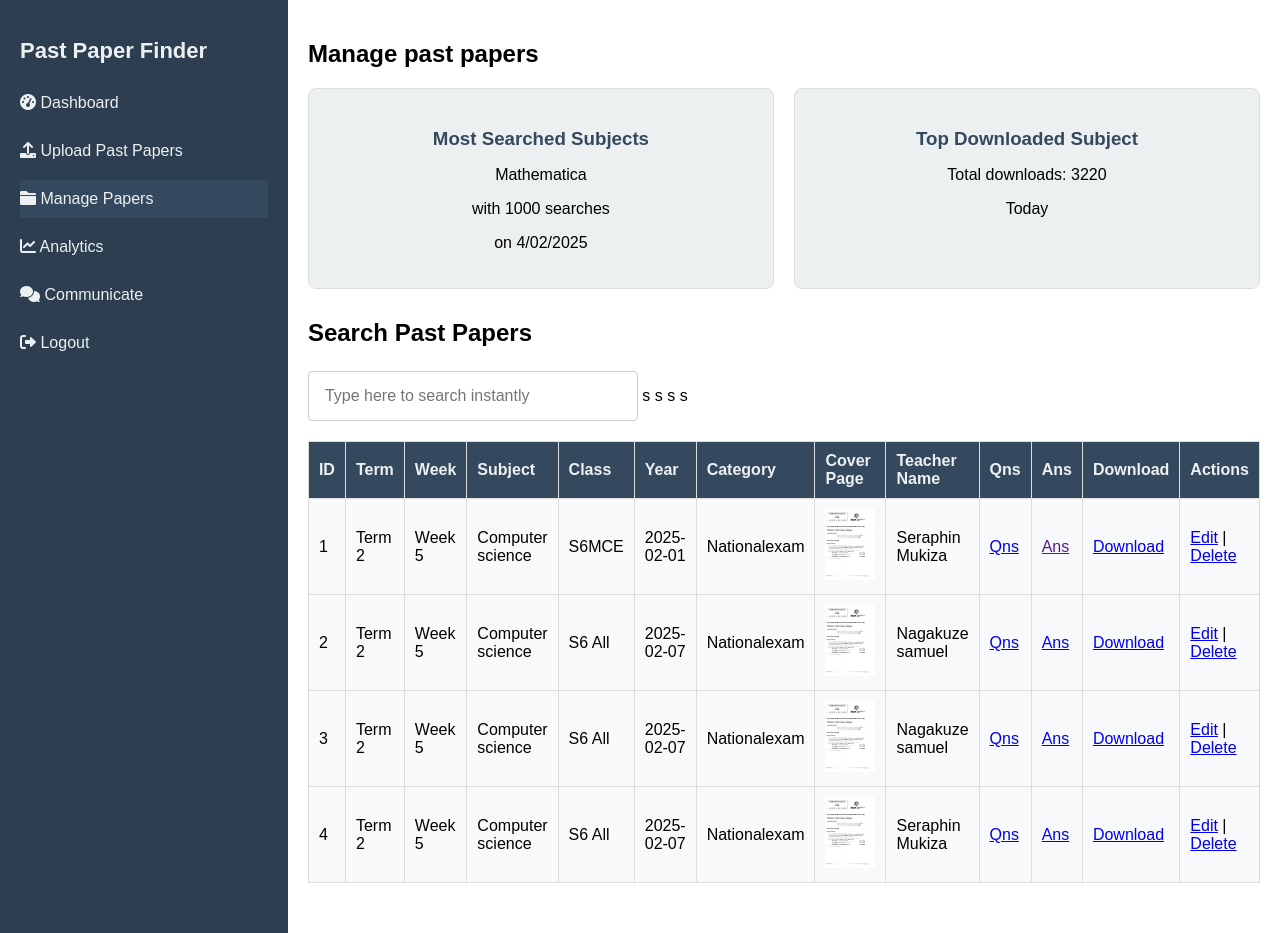
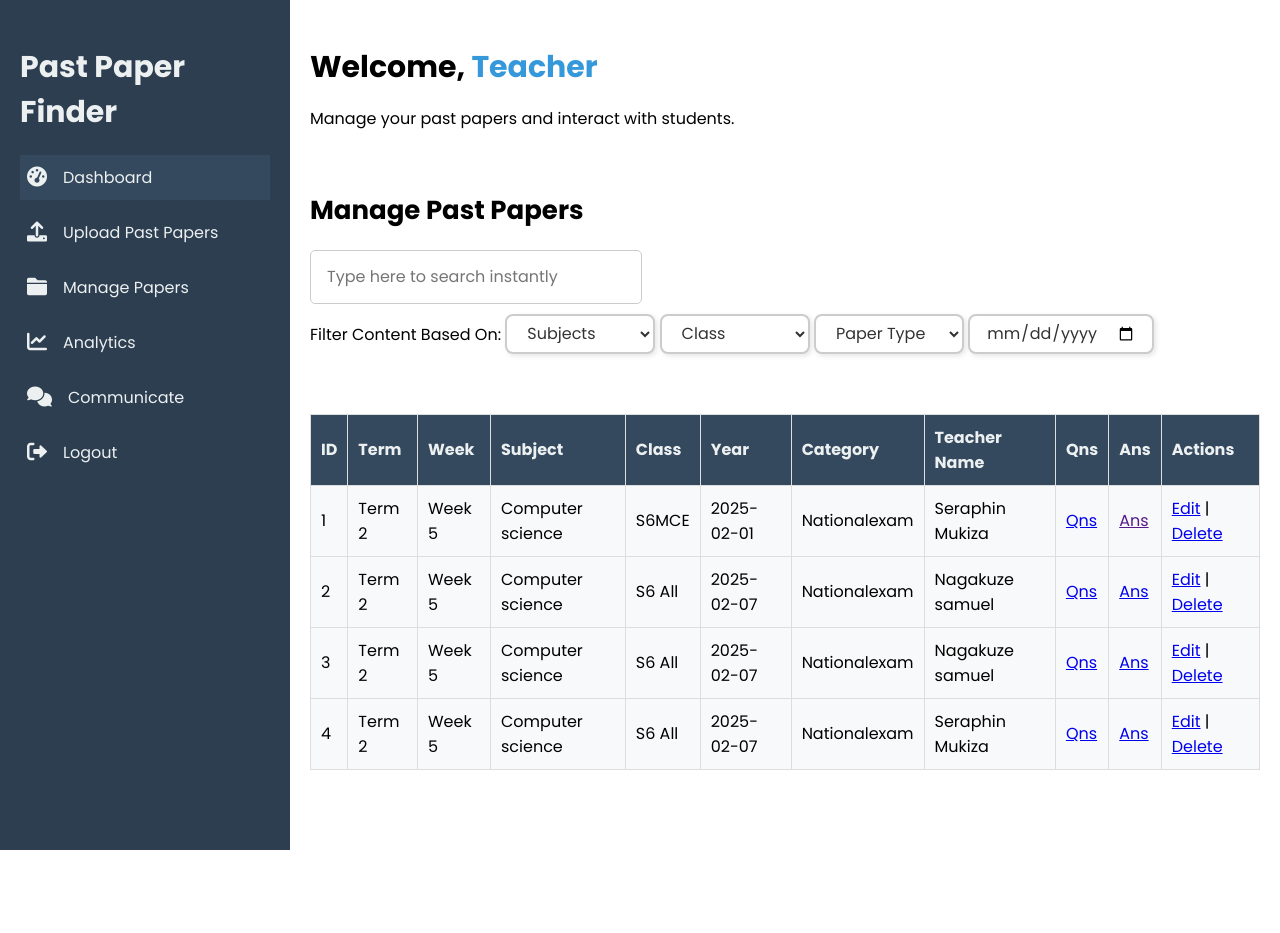
Before and after one commit to Gisubizojeanbaptiste1/pastpaperfinder, a PHP site: page /managepastpaperteacher.php in a window 1280 px wide. After the commit the page ends 850 px from the top, so only its background shows below. Run offline with PHP 8.4, Linux system fonts and the light colour scheme; a user stored in the database is signed in; data comes from the database, SQL or seed files in the repository.

Commit message:
new comits

```diff
--- a/managepastpaperteacher.php
+++ b/managepastpaperteacher.php
@@ -1,65 +1,110 @@
 <?php
-include 'connection.php';
+// session_start();
+// include 'connection.php';
+
+// if (!isset($_SESSION['user_id'])) {
+//     die("User not logged in!");
+// }
+include('connection.php');
+
 if (session_status() === PHP_SESSION_NONE) {
     session_start();
 }
 
 if (!isset($_SESSION['id'])) {
-    header('location:loginstudent.php');
+    header('location:loginteacher.php');
     exit();
 }
+?>
 
-?>
+
 <!DOCTYPE html>
 <html lang="en">
 <head>
   <meta charset="UTF-8">
   <meta name="viewport" content="width=device-width, initial-scale=1.0">
-  <title>Manage Past Papers</title>
-  <link rel="stylesheet" href="mangepastpaperteacher.css">
+  <title>Teacher Dashboard | Past Paper Finder</title>
+  <link rel="stylesheet" href="teacherDashboard.css">
   <link rel="stylesheet" href="https://cdnjs.cloudflare.com/ajax/libs/font-awesome/6.0.0/css/all.min.css">
 </head>
 <body>
-  <div class="container">
+  <div class="teacher-dashboard">
     <!-- Sidebar -->
     <aside class="sidebar">
       <h2>Past Paper Finder</h2>
       <nav>
-        <a href="teacherDashboard.php"><i class="fa fa-tachometer-alt"></i> Dashboard</a>
+        <a href="teacherDashboard.php" class="active"><i class="fa fa-tachometer-alt"></i> Dashboard</a>
         <a href="uploadsteacher.php"><i class="fa fa-upload"></i> Upload Past Papers</a>
-        <a href="managepastpaperteacher.php" class="active"><i class="fa fa-folder"></i> Manage Papers</a>
+        <a href="managepastpaperteacher.php"><i class="fa fa-folder"></i> Manage Papers</a>
         <a href="#analytics"><i class="fa fa-chart-line"></i> Analytics</a>
         <a href="communicate.php"><i class="fa fa-comments"></i> Communicate</a>
-        <a href="logout.php"><i class="fa fa-sign-out-alt"></i> Logout</a>
+        <a href="teacherlogout.php"><i class="fa fa-sign-out-alt"></i> Logout</a>
       </nav>
     </aside>
 
     <!-- Main Content -->
     <main>
-      <!-- Analytics -->
-      <section id="analytics" class="analytics">
-        <h2>Manage past papers</h2>
-        <div class="stats">
-    <div class="stat-card">
-        <h3>Most Searched Subjects</h3>
-        <p>Mathematica</p>
-        <p>with 1000 searches</p>
-        <p>on 4/02/2025</p>
-    </div>
-    <div class="stat-card">
-        <h3>Top Downloaded Subject</h3>
-        <p>Total downloads: 3220</p>
-        <p>Today</p>
-    </div>
-</div>
-
+      <!-- Welcome Section -->
+      <section class="welcome">
+        <h1>Welcome, <span>Teacher</span></h1>
+        <p>Manage your past papers and interact with students.</p>
       </section>
 
       <!-- Manage Past Papers -->
       <section id="manage" class="manage">
-        <h2>Search Past Papers</h2>
+        <h2>Manage Past Papers</h2>
+
+        <!-- Filter Inputs -->
         <input type="text" id="searchInput" placeholder="Type here to search instantly" onkeyup="searchTable()"
-        style="width:19rem;height:2rem;padding-left:1rem;" class="searching_colors">
+          style="width:19rem;height:2rem;padding-left:1rem;" class="search-input"> <br>
+
+        <label for="">Filter Content Based On: </label>
+        <select name="subject" id="subjectFilter" class="select_option">
+            <option value="">Subjects</option>
+            <option value="chemistry">Chemistry</option>
+            <option value="Biology">Biology</option>
+            <option value="Physics">Physics</option>
+            <option value="generalpaper">General paper</option>
+            <option value="english">English</option>
+            <option value="kinyearwanda">Kinyarwanda</option>
+            <option value="entrepreneurship">Entrepreneurship</option>
+            <option value="computerscience">Computer Science</option>
+            <option value="java">Java</option>
+            <option value="math">Math</option>
+            <option value="economics">Economics</option>
+            <option value="networking">Networking</option>
+            <option value="database">Database</option>
+            <option value="history">History</option>
+            <option value="geography">Geography</option>
+            <option value="literature">Literature</option>
+        </select>
+
+        <select name="class" id="classFilter" class="select_option">
+            <option value="">Class</option>
+            <?php
+            include('connection.php');
+            $q = "SELECT * FROM class";
+            $s = mysqli_query($conn, $q);
+            while ($r = mysqli_fetch_assoc($s)) {
+                echo "<option value='{$r['id']}'>{$r['classname']}</option>";
+            }
+            ?>
+        </select>
+
+        <select name="category" id="categoryFilter" class="select_option">
+            <option value="nationalexamination">Paper Type</option>
+            <option value="exam">Exam</option>
+            <option value="mock">Mock</option>
+            <option value="weeklyexam">Weekly Exam</option>
+            <option value="test">Test</option>
+            <option value="quiz">Quiz</option>
+        </select>
+
+        <input type="date" id="dateFilter" class="select">
+     <!-- <button onclick="applyFilters()">Apply filter</button>           -->
+      </section>
+              <!-- Manage Past Papers -->
+  <section id="manage" class="manage">
       <table id="papersTable">
         <thead>
           <tr>
@@ -70,11 +115,9 @@ if (!isset($_SESSION['id'])) {
             <th>Class</th>
             <th>Year</th>
             <th>Category</th>
-      <th>Cover Page</th>
             <th>Teacher Name</th>
             <th>Qns</th>
             <th>Ans</th>
-      <th>Download</th>
             <th>Actions</th>
           </tr>
         </thead>
@@ -86,7 +129,6 @@ $result = mysqli_query($conn, $sql);
 
           if (mysqli_num_rows($result) > 0) {
               while ($row = mysqli_fetch_assoc($result)) {
-        // Use relative file paths for displaying images and files
                   $coverPath = str_replace('C:/xampp/htdocs', '', $row['cover_page']);
                   $filePath = str_replace('C:/xampp/htdocs', '', $row['file_path']);
                   $answerPath = str_replace('C:/xampp/htdocs', '', $row['answers']);
@@ -99,16 +141,15 @@ if (mysqli_num_rows($result) > 0) {
                           <td>{$row['class_selection']}</td>
                           <td>{$row['year']}</td>
                           <td>{$row['category']}</td>
-                <td><img src='{$coverPath}' alt='Cover' width='50'></td>
+
                           <td>{$row['uploaded_by']}</td>
                           <td><a href='{$filePath}' target='_blank'>Qns</a></td>
                           <td><a href='{$answerPath}' target='_blank'>Ans</a></td>
-                <td><a href='teacherdownload.php?id={$row['file_path']}'>Download</a></td>s
+
                           <td>
                               <a href='#' class='edit-btn' data-id='{$row['id']}' data-subject='{$row['subject']}' data-class='{$row['class_selection']}' data-year='{$row['year']}' data-category='{$row['category']}' data-uploaded_by='{$row['uploaded_by']}' data-cover_path='{$coverPath}' data-file_path='{$filePath}'>Edit</a> |
                               <a href='delete_paper.php?id={$row['id']}' onclick='return confirm(\"Are you sure?\")'>Delete</a>
                           </td>
-
                         </tr>";
               }
           } else {
@@ -116,10 +157,7 @@ if (mysqli_num_rows($result) > 0) {
           }
           ?>
         </tbody>
-
-
       </table>
-
   </section>
 
     </main>
@@ -127,41 +165,15 @@ if (mysqli_num_rows($result) > 0) {
     <div class="modal-content">
         <span class="close-btn" onclick="closeModal()">&times;</span>
 
-        <h2>Edit/Update Paper</h2>
-        <form id="editForm" action="connection.php" method="post" enctype="multipart/form-data">
+        <h2>Edit Paper</h2>
+        <form id="editForm" action="update_paper.php" method="post" enctype="multipart/form-data">
             <input type="hidden" id="editId" name="id">
-              <label for="term">Term (Academic Year Term):</label>
-              <select name="academicyearterms" id="adacemicyear" class="terms" required>
-                  <option value="Term 1">Term 1</option>
-                  <option value="Term 2">Term 2</option>
-                  <option value="Term 3">Term 3</option>
-              </select>
 
-              <label for="W">Weeks</label>
-              <select name="Academicweeks" id="studyingweeks" class="weeks">
-                <option value="Week 1">Week 1</option>
-                <option value="Week 2">Week 2</option>
-                <option value="Week 3">Week 3</option>
-                <option value="Week 4">Week 4</option>
-                <option value="Week 5">Week 5</option>
-                <option value="Week 6">Week 6</option>
-                <option value="Week 7">Week 7</option>
-                <option value="Week 8">Week 8</option>
-                <option value="Week 9">Week 9</option>
-                <option value="Week 10">Week 10</option>
-                <option value="Week 11">Week 11</option>
-                <option value="Week 12">Week 12</option>
-                <option value="Week 13">Week 13</option>
-                <option value="Week 14">Week 15</option>
-                <option value="Week 16">Week 16</option>
-                <option value="Week 17">Week 17</option>
-              </select>
             <label for="subject">Subject:</label>
             <input type="text" id="subject" name="subject" required>
 
             <label for="classselection">Class:</label>
             <select name="classselection" id="classselection" class="select_option" onchange="checkClassSelection()">
-                  <option value="">Select your class</option>
                 <option value="S4MEG">S4 MEG</option>
                 <option value="S4MCE">S4 MCE</option>
                 <option value="S4PCB">S4 PCB</option>
@@ -181,10 +193,14 @@ if (mysqli_num_rows($result) > 0) {
             </select>
 
             <!-- Class Input for 'Other' -->
-              <div id="classOtherInput" style="display:none;padding-top:1rem;">
+            <div id="classOtherInput" style="display:none; padding-top:1rem;">
                 <label for="otherClass">Specify Class:</label>
                 <input type="text" id="otherClass" name="otherClass" placeholder="Enter your class">
             </div>
+
+            <label for="year">Date:</label>
+            <input type="date" id="year" name="year" required>
+
             <label for="category">Category:</label>
             <select name="optionsofcategory" id="category" class="subject_selection" onchange="checkCategory()">
                 <option value="test">Test</option>
@@ -193,7 +209,7 @@ if (mysqli_num_rows($result) > 0) {
                 <option value="exam">Exam</option>
                 <option value="mock">Mock</option>
                 <option value="Nationalexam">National exam</option>
-                  <option value="other">Other</option> <!-- Added Other option -->
+                <option value="other">Other</option>
             </select>
 
             <!-- Category Input for 'Other' -->
@@ -203,20 +219,20 @@ if (mysqli_num_rows($result) > 0) {
             </div>
 
             <label for="fileimage">Upload cover page:</label>
-              <input type="file" id="fileimage" name="fileimage" required>
+            <input type="file" id="fileimage" name="fileimage">
 
             <label for="allnames">Uploaded by:</label>
-              <input type="text" name="allnames" id="usernames" placeholder="Uploaded by teacher" required>
+            <input type="text" name="allnames" id="usernames" required>
 
-              <label for="file">Upload paper File:</label>
+            <label for="file">Upload File:</label>
             <input type="file" id="file" name="file" accept=".pdf,.doc,.docx" required>
-              <label for="answers">Upload answer of paper:</label>
-              <input type="file" id="answers" name="answers" accept=".pdf,.doc,.docx" required>
+
             <button type="submit" name="update">Update</button>
         </form>
     </div>
 </div>
   </div>
+
   <script>
 function searchTable() {
   var input, filter, table, tr, td, i, j, txtValue;
@@ -246,51 +262,33 @@ function searchTable() {
 }
 </script>
 <script>
-    // Open the modal when the Edit button is clicked
-    const editButtons = document.querySelectorAll('.edit-btn');
-    editButtons.forEach(button => {
-        button.addEventListener('click', (e) => {
-            e.preventDefault();
+document.getElementById('subjectFilter').addEventListener('change', applyFilters);
+document.getElementById('classFilter').addEventListener('change', applyFilters);
+document.getElementById('categoryFilter').addEventListener('change', applyFilters);
+document.getElementById('dateFilter').addEventListener('change', applyFilters);
 
-            // Populate the modal with the selected paper details
-            document.getElementById('editId').value = button.getAttribute('data-id');
-            document.getElementById('subject').value = button.getAttribute('data-subject');
-            document.getElementById('classselection').value = button.getAttribute('data-class');
-            document.getElementById('year').value = button.getAttribute('data-year');
-            document.getElementById('category').value = button.getAttribute('data-category');
-            document.getElementById('usernames').value = button.getAttribute('data-uploaded_by');
-            // If needed, set the cover image and file path (you can use these for validation or handling)
+function applyFilters() {
+    let subject = document.getElementById('subjectFilter').value;
+    let classSelection = document.getElementById('classFilter').value;
+    let category = document.getElementById('categoryFilter').value;
+    let date = document.getElementById('dateFilter').value;
 
-            // Show the modal
-            document.getElementById('editModal').style.display = 'flex';
-        });
-    });
+    // AJAX to fetch filtered data
+    let xhr = new XMLHttpRequest();
+    xhr.open('GET', `filter_papers.php?subject=${subject}&class=${classSelection}&category=${category}&date=${date}`, true);
+    xhr.onload = function() {
+        if (xhr.status == 200) {
+            let response = xhr.responseText;
 
-    // Close the modal
-    function closeModal() {
-        document.getElementById('editModal').style.display = 'none';
+            // Update the table body with the response
+            let tableBody = document.querySelector('#papersTable tbody');
+            tableBody.innerHTML = response;
         }
+    };
+    xhr.send();
+}
+
+
 </script>
-<script>
-    document.getElementById('editForm').addEventListener('submit', function(e) {
-        e.preventDefault();
-
-        var formData = new FormData(this);
-
-        fetch('update_paper.php', {
-            method: 'POST',
-            body: formData
-        })
-        .then(response => response.text())
-        .then(data => {
-            alert(data);
-            closeModal();
-
-        })
-        .catch(error => {
-            alert('Error: ' + error);
-        });
-    });
-</script>
-
 </body>
+</html>
--- a/mangepastpaperteacher.css
+++ b/mangepastpaperteacher.css
@@ -1,50 +1,78 @@
+@import url('https://fonts.googleapis.com/css2?family=Montserrat:ital,wght@0,100..900;1,100..900&family=Poppins:ital,wght@0,100;0,200;0,300;0,400;0,500;0,600;0,700;0,800;0,900;1,100;1,200;1,300;1,400;1,500;1,600;1,700;1,800;1,900&display=swap');
 /* style-teacher.css */
 body {
   margin: 0;
-  font-family: Arial, sans-serif;
+  font-family: "Poppins", sans-serif;
 }
 
-.container {
+.teacher-dashboard {
   display: flex;
   min-height: 100vh;
 }
-
+/* The start of the sidebar */
 .sidebar {
   width: 250px;
   background: #2c3e50;
   color: #ecf0f1;
   padding: 20px;
+  /* height: 100%; */
 }
 
 .sidebar h2 {
-  font-size: 22px;
+  font-size: 30px;
   margin-bottom: 20px;
 }
 
+a .fa {
+  font-size: 20px;
+  font-weight: 900;
+}
+
 .sidebar nav a {
-  display: block;
+  display: flex;
+  align-items: center;
+  gap: 1rem;
   color: #ecf0f1;
-  padding: 10px 0;
+  padding: 10px 7px;
   text-decoration: none;
   margin-bottom: 10px;
   transition: background 0.3s;
+  font-family: "Poppins", sans-serif;
+  font-size: 16px;
 }
 
 .sidebar nav a:hover, .sidebar nav a.active {
   background: #34495e;
 }
 
+/* The end of sidebar tab */
+
+/* Start of main */
 main {
   flex: 1;
   padding: 20px;
 }
 
+.welcome h1 {
+  font-size: 30px;
+  margin-bottom: 10px;
+}
+span {
+  color: #3498db;
+}
+
 section {
-  margin-bottom: 30px;
+  margin-bottom: 60px;
+}
+
+h2 {
+  font-size: 26px;
+  margin-bottom: 20px;
 }
 .upload{
     display: flex;
     justify-content: center;
+    align-items: center;
 }
 .upload form, .communicate textarea {
   max-width: 500px;
@@ -100,6 +128,7 @@ section {
 
 .analytics .stats {
   display: flex;
+  width: 90%;
   gap: 20px;
 }
 
@@ -116,114 +145,62 @@ section {
   margin-bottom: 10px;
   color: #34495e;
 }
-.searching_colors{
-  color: green;
-}
-#editModal {
-  position: fixed;
-  top: 0;
-  left: 0;
-  width: 100%;
-  height: 100%;
-  background: rgba(0, 0, 0, 0.5);
-  display: none;
-  justify-content: center;
-  align-items: center;
+
+.communicate textarea {
+  height: 100px;
+  resize: none;
 }
 
-.modal-content {
-  background-color: white;
-  padding: 30px;
-  width: 80%;
-  max-width: 600px;
-  border-radius: 8px;
-  box-shadow: 0px 4px 6px rgba(0, 0, 0, 0.2);
-  font-family: Arial, sans-serif;
+.communicate button {
+  align-self: flex-start;
+  background-color: #3498db;
+  color: #fff;
+  border: none;
+  cursor: pointer;
+  font-size: 16px;
+  padding: 10px 20px;
+  border-radius: 5px;
 }
 
-.close-btn {
-  position: absolute;
-  top: 10px;
-  right: 10px;
-  font-size: 30px;
-  cursor: pointer;
-  color: #333;
-  transition: color 0.3s ease;
+.communicate button:hover {
+  background-color: #2980b9;
 }
 
-.close-btn:hover {
-  color: red;
+.search-input {
+  width: 80%;
+  padding: 10px;
+  border: 1px solid #ccc;
+  border-radius: 5px;
+  margin-bottom: 10px;
+  font-family: 'Poppins', sans-serif;
+  font-size: 1rem;
 }
 
-
-form {
-  display: flex;
-  flex-direction: column;
-  gap: 15px;
+.select_option {
+  width: 150px;
+  height: 2.5rem;
+  padding: 0.5rem 1rem;
+  font-size: 1rem;
+  border: 2px solid #ccc;
+  border-radius: 8px;
+  outline: none;
+  transition: all 0.3s ease-in-out;
+  box-shadow: 2px 2px 5px rgba(0, 0, 0, 0.1);
+  background-color: #fff;
+  color: #333;
+  font-family: "Poppins", sans-serif;
 }
-
-label {
-  font-size: 14px;
-  font-weight: bold;
-  color: #555;
+.select {
+  width: 150px;
+  height: 1.25rem;
+  padding: 0.5rem 1rem;
+  font-size: 1rem;
+  border: 2px solid #ccc;
+  border-radius: 8px;
+  outline: none;
+  transition: all 0.3s ease-in-out;
+  box-shadow: 2px 2px 5px rgba(0, 0, 0, 0.1);
+  background-color: #fff;
+  color: #333;
+  font-family: "Poppins", sans-serif;
 }
-
-input[type="text"],
-input[type="date"],
-select,
-input[type="file"] {
-  padding: 8px;
-  font-size: 16px;
-  border-radius: 4px;
-  border: 1px solid #ccc;
-  margin-top: 5px;
-}
-
-input[type="text"]:focus,
-select:focus,
-input[type="date"]:focus {
-  border-color: #4CAF50;
-  outline: none;
-}
-
-input[type="file"] {
-  padding: 3px;
-}
-
-select {
-  cursor: pointer;
-}
-
-button[type="submit"] {
-  background-color: #4CAF50;
-  color: white;
-  padding: 12px;
-  border: none;
-  border-radius: 4px;
-  font-size: 16px;
-  cursor: pointer;
-  transition: background-color 0.3s ease;
-}
-
-button[type="submit"]:hover {
-  background-color: #45a049;
-}
-
-#classOtherInput,
-#categoryOtherInput {
-  display: none;
-  margin-top: 10px;
-}
-
-#classOtherInput input,
-#categoryOtherInput input {
-  width: 100%;
-  padding: 8px;
-  border-radius: 4px;
-  border: 1px solid #ccc;
-}
-
-#classOtherInput input:focus,
-#categoryOtherInput input:focus {
-  border-color: #4CAF50;
-}
```
Also changed, not shown: studentDashboard.php (+0 -19 lines). Lines whose indentation alone changed are shown as unchanged.
